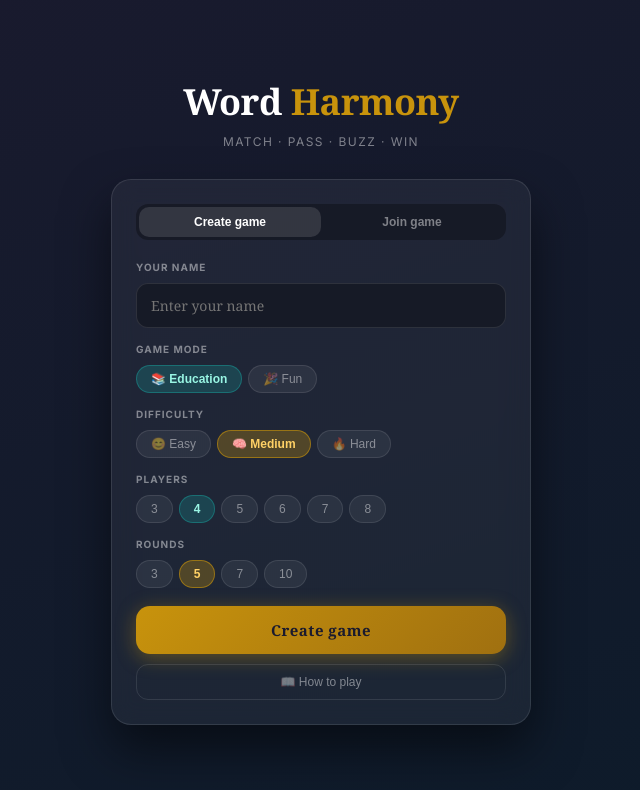
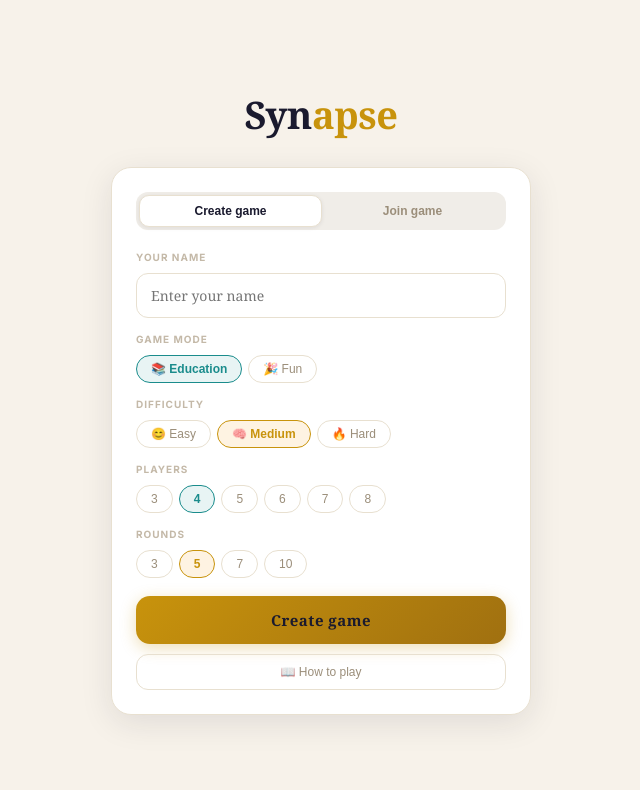
Before and after one commit to Royarun17/word-harmony, a React (Create React App) app in the folder client/: page / in a window 1280 px wide. Both pictures are taken after a click on the button "Skip tutorial". Shown: the top 790 px of the page, without its empty margins (319-959 px from the left). Built offline with nearby package versions, Linux system fonts and the light colour scheme.

Commit message:
Update LobbyPage.js

```diff
--- a/client/src/pages/LobbyPage.js
+++ b/client/src/pages/LobbyPage.js
@@ -3,39 +3,43 @@ import axios from 'axios';
 import socket from '../utils/socket';
 
 const T = {
-  navy: '#1A1A2E', dark: '#0D1B2A', gold: '#C8930C', goldL: '#FFD166',
-  teal: '#1A8C8C', tealL: '#99F6E4', red: '#E94560', white: '#FFFFFF',
-  muted: 'rgba(255,255,255,0.45)', border: 'rgba(255,255,255,0.1)',
-  surface: 'rgba(255,255,255,0.06)', surfaceHover: 'rgba(255,255,255,0.1)',
+  pageBg:'#F7F2EA', cardBg:'#FFFFFF', inputBg:'#FFFFFF',
+  hudBg:'#FFFFFF', tabBg:'#F0EDE8', tabActive:'#FFFFFF',
+  textPrimary:'#1A1A2E', textSecondary:'#9B8E7A', textMuted:'#C4B9A8',
+  border:'#E8E0D0', gold:'#C8930C', goldBg:'#FEF3E2',
+  teal:'#1A8C8C', tealBg:'#E8F4F4', red:'#E94560',
+  navy:'#1A1A2E', white:'#FFFFFF',
 };
 
-const pill = (label, active, onClick, color='teal') => {
+function Pill({ label, active, onClick, color='teal' }) {
   const colors = {
-    teal: { bg:'rgba(26,140,140,0.3)', border:'rgba(26,140,140,0.6)', text:T.tealL },
-    gold: { bg:'rgba(200,147,12,0.3)', border:'rgba(200,147,12,0.6)', text:T.goldL },
-    red:  { bg:'rgba(233,69,96,0.3)',  border:'rgba(233,69,96,0.6)',  text:'#FCA5A5' },
+    teal: { bg: T.tealBg, border: T.teal, text: T.teal },
+    gold: { bg: T.goldBg, border: T.gold, text: T.gold },
+    red:  { bg: '#FEE2E2', border: T.red, text: T.red },
   };
   const c = colors[color] || colors.teal;
   return (
     <button onClick={onClick} style={{
-      padding:'6px 14px', borderRadius:99, border:`1.5px solid ${active ? c.border : T.border}`,
-      background: active ? c.bg : T.surface, color: active ? c.text : T.muted,
-      fontSize:12, fontWeight: active ? 700 : 400, cursor:'pointer',
-      transition:'all 0.15s ease', outline:'none',
+      padding:'6px 14px', borderRadius:99,
+      border: `1.5px solid ${active ? c.border : T.border}`,
+      background: active ? c.bg : T.white,
+      color: active ? c.text : T.textSecondary,
+      fontSize:12, fontWeight: active ? 700 : 400,
+      cursor:'pointer', transition:'all 0.15s ease',
     }}>{label}</button>
   );
-};
+}
 
 export default function LobbyPage({ onJoined, onShowTutorial }) {
-  const [tab, setTab]             = useState('create');
-  const [name, setName]           = useState('');
-  const [code, setCode]           = useState('');
-  const [mode, setMode]           = useState('education');
-  const [difficulty, setDiff]     = useState('medium');
-  const [maxPlayers, setPlayers]  = useState(4);
-  const [rounds, setRounds]       = useState(5);
-  const [loading, setLoading]     = useState(false);
-  const [error, setError]         = useState('');
+  const [tab, setTab]         = useState('create');
+  const [name, setName]       = useState('');
+  const [code, setCode]       = useState('');
+  const [mode, setMode]       = useState('education');
+  const [difficulty, setDiff] = useState('medium');
+  const [maxPlayers, setPlayers] = useState(4);
+  const [rounds, setRounds]   = useState(5);
+  const [loading, setLoading] = useState(false);
+  const [error, setError]     = useState('');
 
   function validateName(n) {
     const t = n.trim();
@@ -44,7 +48,6 @@ export default function LobbyPage({ onJoined, onShowTutorial }) {
     if (t.length > 20) return 'Name must be 20 characters or less.';
     if (!/[aeiouAEIOU]/.test(t)) return 'Please enter a real name.';
     if (!/^[a-zA-Z\s'\-]+$/.test(t)) return 'Letters only please.';
-    if (/[^aeiou\s]{5,}/i.test(t)) return 'Please enter a real name.';
     return null;
   }
 
@@ -77,94 +80,93 @@ export default function LobbyPage({ onJoined, onShowTutorial }) {
 
   const Section = ({ label, children }) => (
     <div style={{ marginBottom:14 }}>
-      <p style={{ fontSize:10, fontWeight:700, color:T.muted, letterSpacing:'0.1em', marginBottom:8, textTransform:'uppercase' }}>{label}</p>
+      <p style={{ fontSize:10, fontWeight:700, color:T.textMuted, letterSpacing:'0.1em', marginBottom:8, textTransform:'uppercase' }}>{label}</p>
       <div style={{ display:'flex', gap:6, flexWrap:'wrap' }}>{children}</div>
     </div>
   );
 
   return (
-    <div style={{ minHeight:'100vh', background:`linear-gradient(160deg,${T.navy} 0%,${T.dark} 100%)`, display:'flex', flexDirection:'column', alignItems:'center', justifyContent:'center', padding:20 }}>
+    <div style={{ minHeight:'100vh', background:T.pageBg, display:'flex', flexDirection:'column', alignItems:'center', justifyContent:'center', padding:20 }}>
       <style>{`
-        @keyframes wh-pop{0%{transform:scale(0.95);opacity:0;}100%{transform:scale(1);opacity:1;}}
+        @keyframes wh-pop{0%{transform:scale(0.96);opacity:0;}100%{transform:scale(1);opacity:1;}}
         .wh-pop{animation:wh-pop 0.25s cubic-bezier(.34,1.56,.64,1) forwards;}
-        input:focus{outline:none!important;}
+        input:focus{outline:none!important;border-color:${T.gold}!important;}
         button:active{transform:scale(0.97);}
       `}</style>
 
       {/* Logo */}
-      <div style={{ textAlign:'center', marginBottom:28 }}>
-        <h1 style={{ fontSize:36, fontWeight:700, color:T.white, fontFamily:'Georgia,serif', letterSpacing:-0.5, margin:0 }}>
-          Word <span style={{ color:T.gold }}>Harmony</span>
+      <div style={{ textAlign:'center', marginBottom:24 }}>
+        <h1 style={{ fontSize:38, fontWeight:700, color:T.navy, fontFamily:'Georgia,serif', letterSpacing:-0.5, margin:0 }}>
+          Syn<span style={{ color:T.gold }}>apse</span>
         </h1>
-        <p style={{ fontSize:12, color:T.muted, marginTop:4, letterSpacing:'0.12em' }}>MATCH · PASS · BUZZ · WIN</p>
       </div>
 
       {/* Card */}
-      <div className="wh-pop" style={{ background:'rgba(255,255,255,0.05)', backdropFilter:'blur(12px)', border:'1px solid rgba(255,255,255,0.1)', borderRadius:20, padding:24, width:'100%', maxWidth:420, boxShadow:'0 24px 48px rgba(0,0,0,0.5)' }}>
+      <div className="wh-pop" style={{ background:T.cardBg, border:`1px solid ${T.border}`, borderRadius:20, padding:24, width:'100%', maxWidth:420, boxShadow:'0 8px 32px rgba(26,26,46,0.1)' }}>
 
         {/* Tabs */}
-        <div style={{ display:'flex', background:'rgba(0,0,0,0.3)', borderRadius:12, padding:3, marginBottom:20 }}>
+        <div style={{ display:'flex', background:T.tabBg, borderRadius:12, padding:3, marginBottom:20 }}>
           {['create','join'].map(t => (
             <button key={t} onClick={()=>setTab(t)} style={{
-              flex:1, padding:'8px', borderRadius:10, border:'none', cursor:'pointer', fontSize:12, fontWeight:700,
-              background: tab===t ? 'rgba(255,255,255,0.12)' : 'transparent',
-              color: tab===t ? T.white : T.muted, transition:'all 0.2s ease',
+              flex:1, padding:'8px', borderRadius:10, border: tab===t ? `1px solid ${T.border}` : 'none',
+              cursor:'pointer', fontSize:12, fontWeight:700,
+              background: tab===t ? T.tabActive : 'transparent',
+              color: tab===t ? T.textPrimary : T.textSecondary,
+              transition:'all 0.2s ease', boxShadow: tab===t ? '0 1px 4px rgba(26,26,46,0.08)' : 'none',
             }}>{t==='create' ? 'Create game' : 'Join game'}</button>
           ))}
         </div>
 
-        {/* Name input */}
+        {/* Name */}
         <div style={{ marginBottom:14 }}>
-          <p style={{ fontSize:10, fontWeight:700, color:T.muted, letterSpacing:'0.1em', marginBottom:8, textTransform:'uppercase' }}>Your name</p>
+          <p style={{ fontSize:10, fontWeight:700, color:T.textMuted, letterSpacing:'0.1em', marginBottom:8, textTransform:'uppercase' }}>Your name</p>
           <input value={name} onChange={e=>setName(e.target.value)} placeholder="Enter your name"
-            style={{ width:'100%', padding:'12px 14px', borderRadius:12, border:`1.5px solid ${T.border}`, background:'rgba(0,0,0,0.3)', color:T.white, fontSize:14, fontFamily:'Georgia,serif', boxSizing:'border-box', transition:'border 0.2s ease' }}
-            onFocus={e=>e.target.style.borderColor='rgba(200,147,12,0.6)'}
-            onBlur={e=>e.target.style.borderColor=T.border}/>
+            style={{ width:'100%', padding:'12px 14px', borderRadius:12, border:`1.5px solid ${T.border}`, background:T.inputBg, color:T.textPrimary, fontSize:14, fontFamily:'Georgia,serif', boxSizing:'border-box', transition:'border 0.2s ease' }}/>
         </div>
 
         {tab === 'join' ? (
           <div style={{ marginBottom:14 }}>
-            <p style={{ fontSize:10, fontWeight:700, color:T.muted, letterSpacing:'0.1em', marginBottom:8, textTransform:'uppercase' }}>Session code</p>
+            <p style={{ fontSize:10, fontWeight:700, color:T.textMuted, letterSpacing:'0.1em', marginBottom:8, textTransform:'uppercase' }}>Session code</p>
             <input value={code} onChange={e=>setCode(e.target.value.toUpperCase())} placeholder="e.g. XK7F2" maxLength={5}
-              style={{ width:'100%', padding:'12px 14px', borderRadius:12, border:`1.5px solid ${T.border}`, background:'rgba(0,0,0,0.3)', color:T.goldL, fontSize:20, fontFamily:'monospace', fontWeight:700, letterSpacing:'0.2em', textAlign:'center', boxSizing:'border-box' }}
-              onFocus={e=>e.target.style.borderColor='rgba(200,147,12,0.6)'}
-              onBlur={e=>e.target.style.borderColor=T.border}/>
+              style={{ width:'100%', padding:'12px 14px', borderRadius:12, border:`1.5px solid ${T.border}`, background:T.inputBg, color:T.gold, fontSize:22, fontFamily:'monospace', fontWeight:800, letterSpacing:'0.2em', textAlign:'center', boxSizing:'border-box' }}/>
           </div>
         ) : (
           <>
             <Section label="Game mode">
-              {pill('📚 Education', mode==='education', ()=>setMode('education'), 'teal')}
-              {pill('🎉 Fun', mode==='fun', ()=>setMode('fun'), 'gold')}
+              <Pill label="📚 Education" active={mode==='education'} onClick={()=>setMode('education')} color="teal"/>
+              <Pill label="🎉 Fun" active={mode==='fun'} onClick={()=>setMode('fun')} color="gold"/>
             </Section>
             <Section label="Difficulty">
-              {pill('😊 Easy', difficulty==='easy', ()=>setDiff('easy'), 'teal')}
-              {pill('🧠 Medium', difficulty==='medium', ()=>setDiff('medium'), 'gold')}
-              {pill('🔥 Hard', difficulty==='hard', ()=>setDiff('hard'), 'red')}
+              <Pill label="😊 Easy" active={difficulty==='easy'} onClick={()=>setDiff('easy')} color="teal"/>
+              <Pill label="🧠 Medium" active={difficulty==='medium'} onClick={()=>setDiff('medium')} color="gold"/>
+              <Pill label="🔥 Hard" active={difficulty==='hard'} onClick={()=>setDiff('hard')} color="red"/>
             </Section>
             <Section label="Players">
-              {[3,4,5,6,7,8].map(n => pill(`${n}`, maxPlayers===n, ()=>setPlayers(n), 'teal'))}
+              {[3,4,5,6,7,8].map(n => <Pill key={n} label={`${n}`} active={maxPlayers===n} onClick={()=>setPlayers(n)} color="teal"/>)}
             </Section>
             <Section label="Rounds">
-              {[3,5,7,10].map(n => pill(`${n}`, rounds===n, ()=>setRounds(n), 'gold'))}
+              {[3,5,7,10].map(n => <Pill key={n} label={`${n}`} active={rounds===n} onClick={()=>setRounds(n)} color="gold"/>)}
             </Section>
           </>
         )}
 
-        {error && <p style={{ color:'#FCA5A5', fontSize:12, marginBottom:12, textAlign:'center', background:'rgba(233,69,96,0.1)', padding:'8px 12px', borderRadius:8, border:'1px solid rgba(233,69,96,0.2)' }}>{error}</p>}
+        {error && (
+          <p style={{ color:T.red, fontSize:12, marginBottom:12, textAlign:'center', background:'#FEE2E2', padding:'8px 12px', borderRadius:8, border:`1px solid rgba(233,69,96,0.2)` }}>{error}</p>
+        )}
 
         <button onClick={tab==='create'?handleCreate:handleJoin} disabled={loading} style={{
-          width:'100%', padding:'14px', borderRadius:14, border:'none', cursor:loading?'not-allowed':'pointer',
-          background: loading ? 'rgba(255,255,255,0.1)' : `linear-gradient(135deg,${T.gold},#A07010)`,
-          color: loading ? T.muted : T.navy, fontSize:15, fontWeight:800,
-          fontFamily:'Georgia,serif', letterSpacing:0.5,
-          boxShadow: loading ? 'none' : `0 4px 20px rgba(200,147,12,0.4)`,
+          width:'100%', padding:'14px', borderRadius:14, border:'none',
+          cursor:loading?'not-allowed':'pointer',
+          background: loading ? T.tabBg : `linear-gradient(135deg,${T.gold},#A07010)`,
+          color: loading ? T.textSecondary : T.navy,
+          fontSize:15, fontWeight:800, fontFamily:'Georgia,serif', letterSpacing:0.5,
+          boxShadow: loading ? 'none' : '0 4px 16px rgba(200,147,12,0.3)',
           transition:'all 0.2s ease', marginTop:4,
         }}>
           {loading ? 'Loading…' : tab==='create' ? 'Create game' : 'Join game'}
         </button>
 
-        <button onClick={onShowTutorial} style={{ width:'100%', marginTop:10, padding:'10px', borderRadius:12, border:`1px solid ${T.border}`, background:'transparent', color:T.muted, fontSize:12, cursor:'pointer', transition:'all 0.15s' }}
-          onMouseEnter={e=>e.target.style.color=T.white} onMouseLeave={e=>e.target.style.color=T.muted}>
+        <button onClick={onShowTutorial} style={{ width:'100%', marginTop:10, padding:'10px', borderRadius:12, border:`1px solid ${T.border}`, background:'transparent', color:T.textSecondary, fontSize:12, cursor:'pointer' }}>
           📖 How to play
         </button>
       </div>
```
